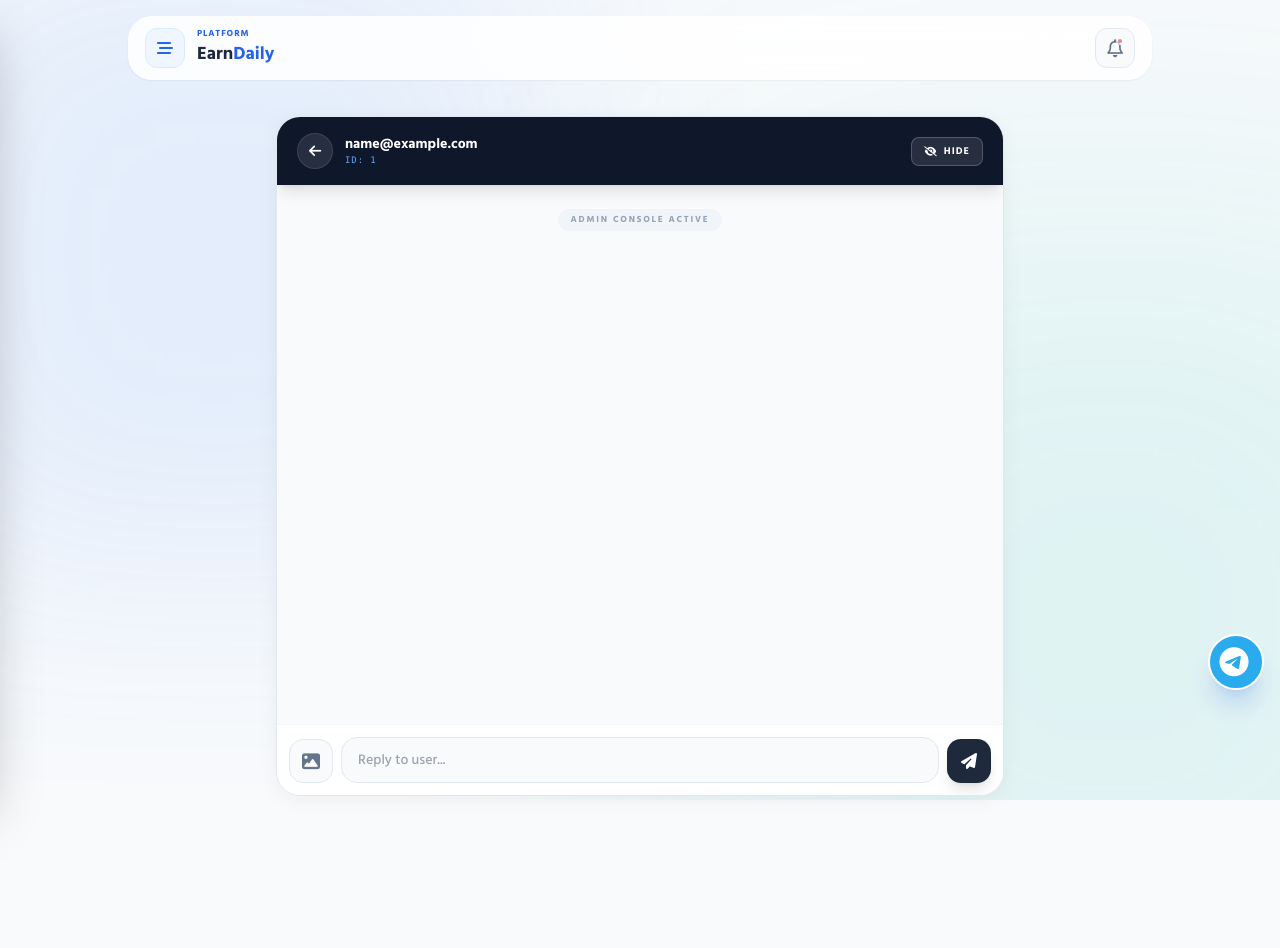
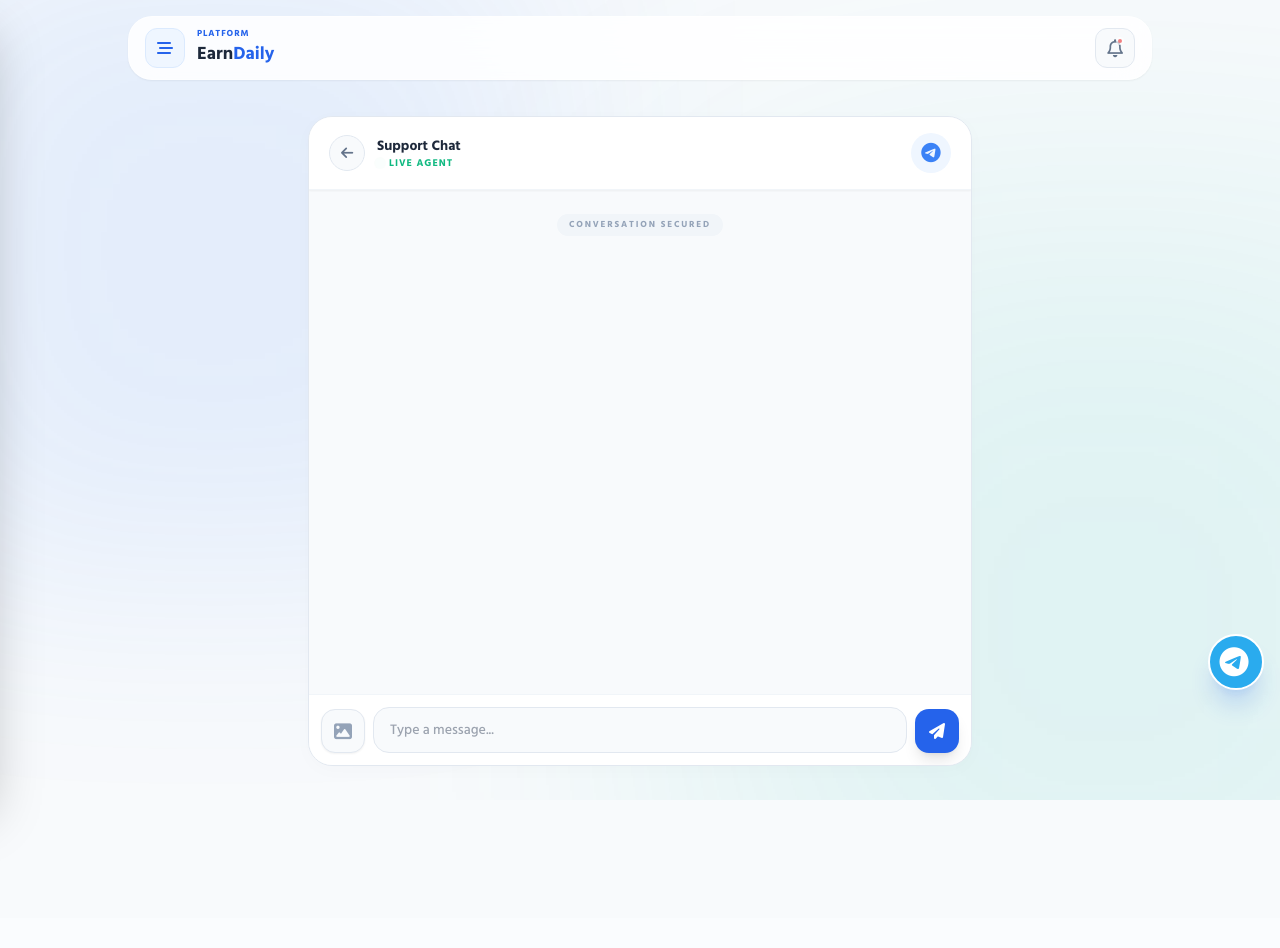
Before and after one commit to hoingut/oayrbackup, a Flask app: template templates/chat.html in a window 1280 px wide. After the commit the page ends 812 px from the top, so only its background shows below. Run offline with Flask 3, Linux system fonts and the light colour scheme; the template is opened without the code that fills it: most values are stand-ins (such as "Sample title", 1, 10 or a date in 2020); data that the repository does not hold is empty; parts of the project's set-up code (start-up, migrations or seed data) failed here and were passed over; some libraries are stand-ins or nearby versions.

Commit message:
Update chat.html

```diff
--- a/templates/chat.html
+++ b/templates/chat.html
@@ -1,68 +1,89 @@
 {% extends "layout.html" %}
 {% block content %}
+
 <style>
+    /* Native App Chat Layout */
     .chat-layout {
-        height: calc(100vh - 120px);
-        display: flex; flex-direction: column;
-        background: #F8FAFC; border-radius: 24px;
-        overflow: hidden; border: 1px solid #E2E8F0;
-        box-shadow: 0 4px 20px rgba(0, 0, 0, 0.05);
+        height: calc(100vh - 150px);
+        display: flex;
+        flex-direction: column;
+        background: #F8FAFC;
+        border-radius: 24px;
+        overflow: hidden;
+        border: 1px solid #E2E8F0;
+        box-shadow: 0 4px 20px rgba(0, 0, 0, 0.02);
     }
-    .chat-messages { flex-grow: 1; overflow-y: auto; padding: 16px; scroll-behavior: smooth; }
+
+    .chat-messages {
+        flex-grow: 1;
+        overflow-y: auto;
+        padding: 16px;
+        scroll-behavior: smooth;
+    }
     .chat-messages::-webkit-scrollbar { width: 4px; }
     .chat-messages::-webkit-scrollbar-thumb { background: #CBD5E1; border-radius: 10px; }
 
+    /* Message Bubbles */
     .bubble { max-width: 80%; width: fit-content; animation: popIn 0.3s cubic-bezier(0.16, 1, 0.3, 1); }
     @keyframes popIn { from { opacity: 0; transform: scale(0.95) translateY(10px); } to { opacity: 1; transform: scale(1) translateY(0); } }
 
+    .msg-user {
+        background: linear-gradient(135deg, #2563EB 0%, #1D4ED8 100%);
+        color: white; border-radius: 20px 20px 4px 20px;
+        padding: 10px 14px; box-shadow: 0 4px 15px rgba(37, 99, 235, 0.2);
+    }
     .msg-admin {
-        background: linear-gradient(135deg, #1E293B 0%, #0F172A 100%);
-        color: white; border-radius: 20px 20px 4px 20px;
-        padding: 10px 14px; box-shadow: 0 4px 10px rgba(0,0,0,0.1);
+        background: #FFFFFF; color: #1E293B; border-radius: 20px 20px 20px 4px;
+        padding: 10px 14px; border: 1px solid #E2E8F0; box-shadow: 0 2px 10px rgba(0,0,0,0.02);
     }
-    .msg-user {
-        background: #FFFFFF; color: #1E293B; border-radius: 20px 20px 20px 4px;
-        padding: 10px 14px; border: 1px solid #E2E8F0;
-    }
+
+    /* Image Preview Box */
     #imagePreviewBox { transition: all 0.3s ease; }
 </style>
 
-<div class="max-w-3xl mx-auto pt-4 pb-8 px-1">
+<div class="max-w-2xl mx-auto pt-4 pb-8 px-1">
+
     <div class="chat-layout relative">
 
-        <!-- Header -->
-        <div class="bg-slate-900 px-5 py-4 flex items-center justify-between z-10 shadow-lg flex-shrink-0">
+        <!-- Header for User -->
+        <div class="bg-white px-5 py-4 border-b border-slate-100 flex items-center justify-between z-10 shadow-sm flex-shrink-0">
             <div class="flex items-center gap-3">
-                <a href="/admin/inbox" class="h-9 w-9 bg-white/10 rounded-full flex items-center justify-center text-white hover:bg-white/20 transition border border-white/10"><i class="fa-solid fa-arrow-left text-sm"></i></a>
+                <a href="/dashboard" class="h-9 w-9 bg-slate-50 rounded-full flex items-center justify-center text-slate-500 hover:text-blue-600 hover:bg-blue-50 transition border border-slate-200"><i class="fa-solid fa-arrow-left text-sm"></i></a>
                 <div>
-                    <h2 class="font-bold text-white text-sm">{{ target_email }}</h2>
-                    <p class="text-[9px] text-blue-400 font-mono tracking-widest uppercase">ID: {{ target_id[:8] }}</p>
+                    <h2 class="font-bold text-slate-800 text-sm">Support Chat</h2>
+                    <p class="text-[10px] text-emerald-500 font-bold flex items-center gap-1.5 uppercase tracking-widest"><span class="h-1.5 w-1.5 bg-emerald-500 rounded-full animate-ping"></span> Live Agent</p>
                 </div>
             </div>
-            <div class="flex gap-2">
-                <a href="/admin/inbox/action/hide/{{ target_id }}" class="text-[10px] font-bold uppercase tracking-widest bg-white/10 text-white px-3 py-1.5 rounded-lg border border-white/20 hover:bg-white/20 transition flex items-center gap-1.5"><i class="fa-solid fa-eye-slash"></i> Hide</a>
-            </div>
+            <div class="h-10 w-10 bg-blue-50 text-blue-500 rounded-full flex items-center justify-center text-xl"><i class="fa-brands fa-telegram"></i></div>
         </div>
 
         <!-- Chat Container -->
         <div class="chat-messages space-y-4" id="chatContainer">
-            <div class="text-center text-[9px] font-bold text-slate-400 uppercase tracking-[0.2em] my-2 bg-slate-100 px-3 py-1 rounded-full w-max mx-auto">Admin Console Active</div>
+            <div class="text-center text-[9px] font-bold text-slate-400 uppercase tracking-[0.2em] my-2 bg-slate-100 px-3 py-1 rounded-full w-max mx-auto">Conversation Secured</div>
 
             <div id="chatContent" class="space-y-4">
                 {% for msg in messages %}
-                    {% if msg.sender_role == 'admin' %}
+                    {% if msg.sender_role == 'user' %}
                     <div class="flex justify-end bubble ml-auto">
                         <div class="flex flex-col items-end">
-                            {% if msg.image_url %} <a href="{{ msg.image_url }}" target="_blank"><img src="{{ msg.image_url }}" class="rounded-xl mb-1 border-2 border-slate-700 max-w-[200px] object-cover"></a> {% endif %}
-                            {% if msg.message %} <div class="msg-admin text-sm">{{ msg.message }}</div> {% endif %}
+                            {% if msg.image_url %}
+                                <a href="{{ msg.image_url }}" target="_blank"><img src="{{ msg.image_url }}" class="rounded-xl mb-1 border-2 border-white shadow-sm max-w-[200px] max-h-[200px] object-cover"></a>
+                            {% endif %}
+                            {% if msg.message %}
+                                <div class="msg-user text-sm">{{ msg.message }}</div>
+                            {% endif %}
                         </div>
                     </div>
                     {% else %}
                     <div class="flex justify-start bubble mr-auto">
                         <div class="flex flex-col items-start">
-                            <p class="text-[9px] font-bold text-blue-500 ml-2 mb-1 uppercase tracking-wider">User</p>
-                            {% if msg.image_url %} <a href="{{ msg.image_url }}" target="_blank"><img src="{{ msg.image_url }}" class="rounded-xl mb-1 border border-slate-200 max-w-[200px] object-cover"></a> {% endif %}
-                            {% if msg.message %} <div class="msg-user text-sm">{{ msg.message }}</div> {% endif %}
+                            <p class="text-[9px] font-bold text-slate-400 ml-2 mb-1 uppercase tracking-wider">Admin</p>
+                            {% if msg.image_url %}
+                                <a href="{{ msg.image_url }}" target="_blank"><img src="{{ msg.image_url }}" class="rounded-xl mb-1 border border-slate-200 shadow-sm max-w-[200px] max-h-[200px] object-cover"></a>
+                            {% endif %}
+                            {% if msg.message %}
+                                <div class="msg-admin text-sm">{{ msg.message }}</div>
+                            {% endif %}
                         </div>
                     </div>
                     {% endif %}
@@ -72,21 +93,26 @@
 
         <!-- Input Area -->
         <div class="bg-white border-t border-slate-100 flex-shrink-0 z-10 relative">
-            <div id="imagePreviewBox" class="hidden absolute bottom-full left-0 w-full bg-slate-900/90 backdrop-blur-md border-t border-slate-800 p-3 flex items-center justify-between">
+
+            <!-- Image Preview Box -->
+            <div id="imagePreviewBox" class="hidden absolute bottom-full left-0 w-full bg-white/90 backdrop-blur-md border-t border-slate-100 p-3 flex items-center justify-between">
                 <div class="flex items-center gap-3">
-                    <img id="previewImg" src="" class="h-10 w-10 object-cover rounded-lg border border-slate-700">
-                    <span class="text-xs font-bold text-white">Image attached</span>
+                    <img id="previewImg" src="" class="h-12 w-12 object-cover rounded-lg border border-slate-200 shadow-sm">
+                    <span class="text-xs font-bold text-slate-600">Image attached</span>
                 </div>
-                <button type="button" onclick="removeImage()" class="h-8 w-8 bg-red-500/20 text-red-400 rounded-full flex items-center justify-center hover:bg-red-500 hover:text-white transition"><i class="fa-solid fa-xmark"></i></button>
+                <button type="button" onclick="removeImage()" class="h-8 w-8 bg-red-50 text-red-500 rounded-full flex items-center justify-center hover:bg-red-500 hover:text-white transition"><i class="fa-solid fa-xmark"></i></button>
             </div>
 
             <form method="POST" enctype="multipart/form-data" class="p-3 flex items-end gap-2" id="chatForm" onsubmit="handleSend()">
-                <label class="h-11 w-11 bg-slate-50 text-slate-500 rounded-[14px] flex items-center justify-center cursor-pointer hover:bg-blue-50 hover:text-blue-600 transition border border-slate-200 flex-shrink-0">
+
+                <label class="h-11 w-11 bg-slate-50 text-slate-400 rounded-[14px] flex items-center justify-center cursor-pointer hover:text-blue-600 hover:bg-blue-50 transition border border-slate-200 flex-shrink-0 shadow-sm">
                     <i class="fa-solid fa-image text-lg"></i>
                     <input type="file" name="image" id="imageInput" class="hidden" accept="image/*" onchange="previewImage(this)">
                 </label>
-                <textarea name="message" id="msgInput" rows="1" class="w-full bg-slate-50 border border-slate-200 rounded-[16px] px-4 py-3 text-sm focus:outline-none focus:border-slate-400 resize-none font-medium text-slate-800" placeholder="Reply to user..."></textarea>
-                <button type="submit" id="sendBtn" class="h-11 w-11 bg-slate-800 text-white rounded-[14px] flex items-center justify-center shadow-lg hover:bg-slate-900 active:scale-95 transition flex-shrink-0">
+
+                <textarea name="message" id="msgInput" rows="1" class="w-full bg-slate-50 border border-slate-200 rounded-[16px] px-4 py-3 text-sm focus:outline-none focus:border-blue-500 resize-none font-medium text-slate-800" placeholder="Type a message..."></textarea>
+
+                <button type="submit" id="sendBtn" class="h-11 w-11 bg-blue-600 text-white rounded-[14px] flex items-center justify-center shadow-lg hover:bg-blue-700 active:scale-95 transition flex-shrink-0">
                     <i class="fa-solid fa-paper-plane"></i>
                 </button>
             </form>
@@ -99,9 +125,13 @@
     const chatBox = document.getElementById("chatContainer");
     const chatContent = document.getElementById("chatContent");
 
-    function scrollToBottom() { chatBox.scrollTo({ top: chatBox.scrollHeight, behavior: 'smooth' }); }
+    // Scroll to bottom smoothly
+    function scrollToBottom() {
+        chatBox.scrollTo({ top: chatBox.scrollHeight, behavior: 'smooth' });
+    }
     scrollToBottom();
 
+    // Image Preview Logic
     function previewImage(input) {
         if (input.files && input.files[0]) {
             const reader = new FileReader();
@@ -117,14 +147,20 @@
         document.getElementById('imagePreviewBox').classList.add('hidden');
     }
 
+    // Show Loading Spinner on Send
     function handleSend() {
         const btn = document.getElementById('sendBtn');
         const img = document.getElementById('imageInput');
         btn.disabled = true;
-        btn.innerHTML = img.files.length > 0 ? '<i class="fa-solid fa-circle-notch fa-spin"></i>' : '<i class="fa-solid fa-spinner fa-spin"></i>';
+        if(img.files.length > 0) {
+            btn.innerHTML = '<i class="fa-solid fa-circle-notch fa-spin"></i>';
+        } else {
+            btn.innerHTML = '<i class="fa-solid fa-spinner fa-spin"></i>';
+        }
         return true;
     }
 
+    // Silent Background Polling
     function fetchNewMessages() {
         fetch(window.location.href)
             .then(response => response.text())
@@ -140,7 +176,8 @@
                 }
             });
     }
-    setInterval(fetchNewMessages, 3000); // 3 seconds polling
+    // Poll every 3 seconds
+    setInterval(fetchNewMessages, 3000);
 </script>
 
 {% endblock %}
```
